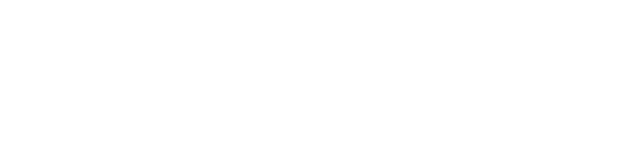
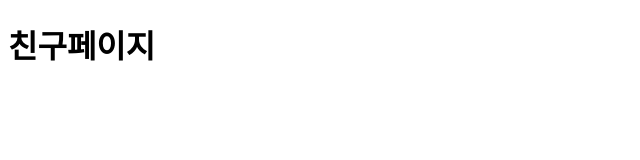
Before and after one commit to cholekim/MyHelloRepo, a plain HTML site: page friend.html in a window 1280 px wide. Shown: the whole page, without its empty margins (0-640 px from the left). Drawn offline with Linux system fonts and the light colour scheme.

Commit message:
friend added

```diff
--- a/friend.html
+++ b/friend.html
@@ -7,6 +7,6 @@
     <title>friend.html</title>
 </head>
 <body>
-
+    <h1>친구페이지</h1>
 </body>
 </html>
```
